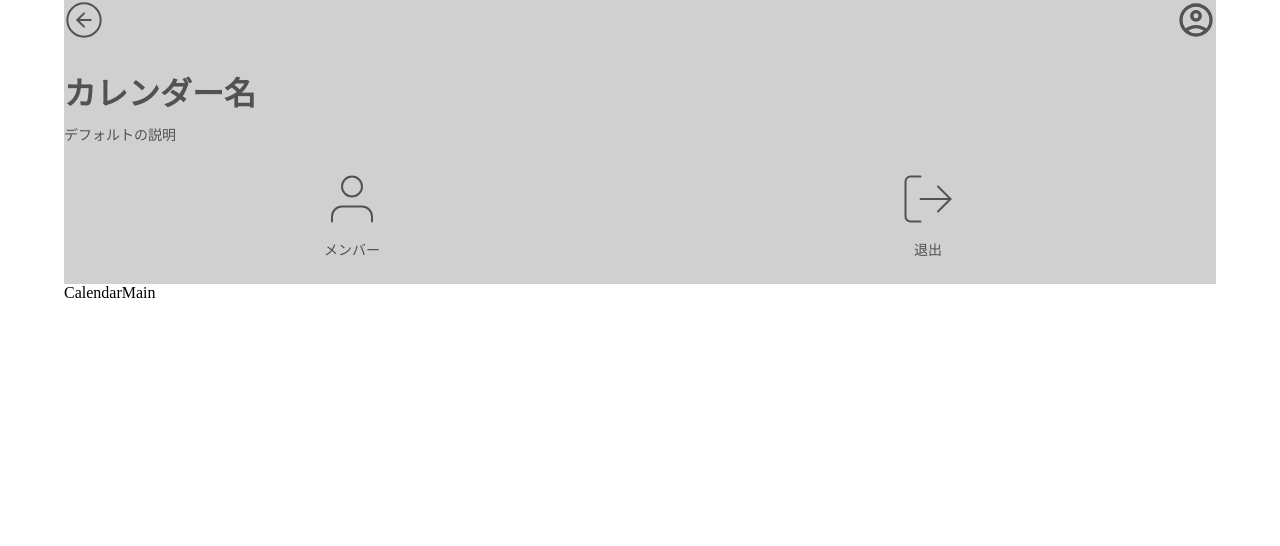
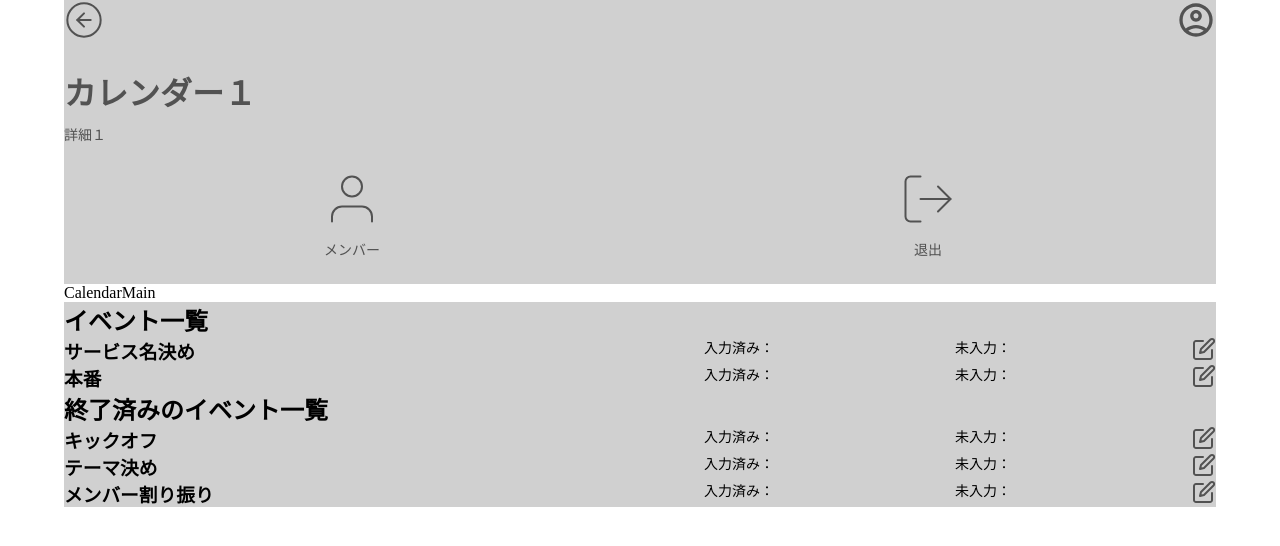
Before and after one commit to LiT-15th-geek/master, a Next.js app in the folder front/app/: page /calendar/1 in a window 1280 px wide. Shown: the top 546 px of the page. Built offline with nearby package versions, Linux system fonts and the light colour scheme.

Commit message:
dummy_test

```diff
--- a/front/app/src/components/calendar/CalendarEvent.tsx
+++ b/front/app/src/components/calendar/CalendarEvent.tsx
@@ -9,26 +9,12 @@ export const CalendarEvent = (props: Props) => {
     const { eventTitle } = props;
 
     return (
-        <div className={styles.events}>
-            <div className={styles.mainEvents}>
-                <h2>イベント一覧</h2>
-                <div className={styles.eachEvents}>
-                    <h3>{eventTitle}</h3>
-                    <div className={styles.eventDetails}>
-                        <h3>未入力</h3>
-                        <Image src={"/image/editLogo.svg"} width={24} height={24} alt={"editLogo"}/>
-                    </div>
-                </div>
-            </div>
-            <div className={styles.doneEvents}>
-                <h2>終了済みイベント一覧</h2>
-                <div className={styles.eachEvents}>
-                    <h3>{eventTitle}</h3>
-                    <div className={styles.eventDetails}>
-                        <h3>未入力</h3>
-                        <Image src={"/image/threeDots.svg"} width={30} height={30} alt={"三点リーダー"}/>
-                    </div>
-                </div>
+        <div className={styles.eachEvents}>
+            <h3>{eventTitle}</h3>
+            <div className={styles.eachEventDetails}>
+                <p>入力済み：</p>
+                <p>未入力：</p>
+                <Image src={"/image/editLogo.svg"} width={24} height={24} alt={"editLogo"}/>
             </div>
         </div>
     )
--- /dev/null
+++ b/front/app/src/components/calendar/CalendarEventBlock.tsx
@@ -0,0 +1,33 @@
+import React from 'react'
+import {CalendarEvent} from "@/components/calendar/CalendarEvent";
+import styles from "@/styles/Calendar.module.css";
+type Props = {
+    nowEventList: {
+            id: number;
+            title: string;
+            decided_time: Date;
+    }[];
+    endEventList: {
+            id: number;
+            title: string;
+            decided_time: Date;
+        }[];
+}
+
+export const CalendarEventBlock = (props: Props) => {
+    const { nowEventList } = props;
+    const { endEventList } = props;
+
+    return (
+        <div className={styles.allEvents}>
+            <h2>イベント一覧</h2>
+            {nowEventList.map((event) => (
+                <CalendarEvent key={event.id} eventTitle={event.title || "イベント名"}/>
+            ))}
+            <h2>終了済みのイベント一覧</h2>
+            {endEventList.map((event) => (
+                <CalendarEvent key={event.id} eventTitle={event.title || "イベント名"}/>
+            ))}
+        </div>
+    )
+}
--- a/front/app/src/pages/calendar/[id].tsx
+++ b/front/app/src/pages/calendar/[id].tsx
@@ -6,6 +6,7 @@ import {CalendarResponse} from "@/types/calendarResponse";
 import {CalendarHead} from "@/components/calendar/CalendarHead";
 import {CalendarEvent} from "@/components/calendar/CalendarEvent";
 import {CalendarMain} from "@/components/calendar/CalendarMain";
+import {CalendarEventBlock} from "@/components/calendar/CalendarEventBlock";
 
 
 const Calendar = () => {
@@ -21,6 +22,40 @@ const Calendar = () => {
   if (error) return "An error has occurred.";
   if (isLoading) return "Loading...";
 
+    const CALENDAR = {
+        title: "カレンダー１",
+        description: "詳細１",
+        now_events: [
+            {
+                id: 1,
+                title: "サービス名決め",
+                decided_time: new Date(),
+            },
+            {
+                id: 2,
+                title: "本番",
+                decided_time: new Date(),
+            }
+        ],
+        end_events: [
+            {
+                id: 1,
+                title: "キックオフ",
+                decided_time: new Date(),
+            },
+            {
+                id: 2,
+                title: "テーマ決め",
+                decided_time: new Date(),
+            },
+            {
+                id: 3,
+                title: "メンバー割り振り",
+                decided_time: new Date(),
+            },
+        ],
+    };
+
     return (
         <>
             {/*<div>{getQueryId}</div>*/}
@@ -28,13 +63,17 @@ const Calendar = () => {
                 {/*{data && <CalendarHead calendarTitle={data.title}/>}*/}
                 {/*↑のが条件分岐*/}
                 <CalendarHead
-                    calendarTitle={data?.title || "カレンダー名"}
-                    calendarDescription={data?.description || "デフォルトの説明"}
+                    // calendarTitle={data?.title || "カレンダー名"}
+                    // calendarDescription={data?.description || "デフォルトの説明"}
+                    calendarTitle={CALENDAR.title || "カレンダー名"}
+                    calendarDescription={CALENDAR.description || "デフォルトの説明"}
                 />
                 <CalendarMain/>
-                {data?.now_events.map((event) => (
-                    <CalendarEvent key={event.id} eventTitle={event.title || "イベント名"}/>
-                ))}
+                <CalendarEventBlock
+                    nowEventList={CALENDAR.now_events}
+                    endEventList={CALENDAR.end_events}
+                />
+
             </div>
         </>
   )
--- a/front/app/src/styles/Calendar.module.css
+++ b/front/app/src/styles/Calendar.module.css
@@ -45,25 +45,25 @@
     margin-top: 10px;
 }
 
-/*ここから↓CalendarEvent.tsx*/
-.events{
-
+/*ここから↓CalendarEventBlock.tsx*/
+.allEvents{
+    background-color: #D0D0D0;
 }
-.events h2{
+.allEvents h2{
     font-size: 24px;
-    color: #525252;
-    margin-bottom: 17px;
-}
-.mainEvents{
-
 }
 .eachEvents{
     display: flex;
     justify-content: space-between;
 }
-.eventDetails{
-
+.eachEvents h2{
+    font-size: 18px;
 }
-.doneEvents{
-
+.eachEventDetails{
+    display: flex;
+    width: 40vw;
+    justify-content: space-between;
 }
+.eachEventDetails p{
+    font-size: 14px;
+}
```
Also changed, not shown: front/app/src/types/calendarResponse.ts (line endings or trailing spaces).
